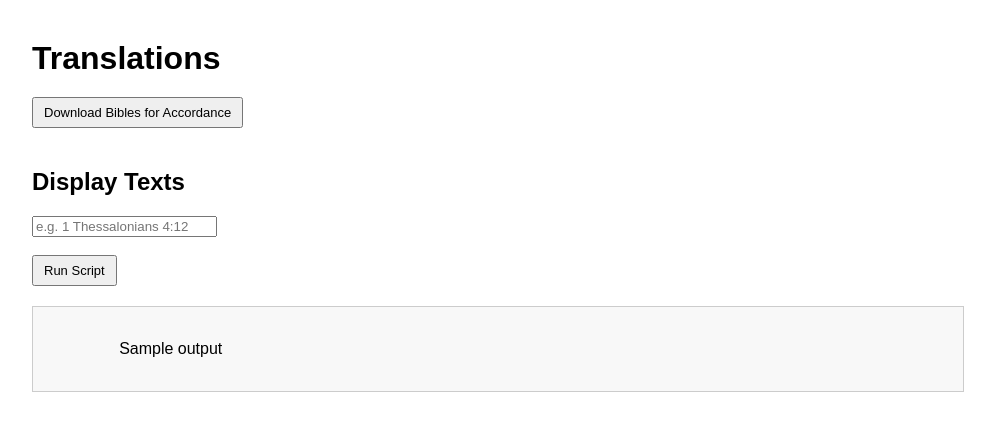
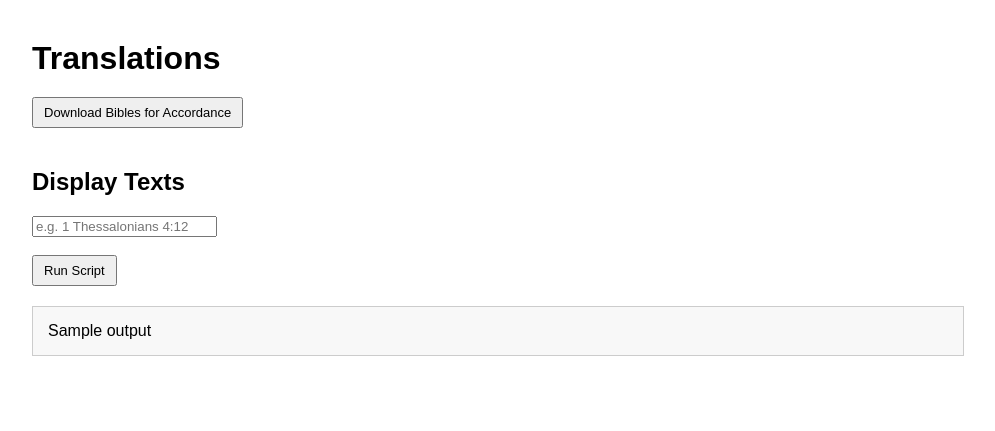
Before and after one commit to stephenwunrow/USFM-Tool, a Flask app: template templates/translations.html in a window 1280 px wide. Shown: the top 431 px of the page, without its empty margins (8-1003 px from the left). Run offline with Flask 3, Linux system fonts and the light colour scheme; the template is opened without the code that fills it: most values are stand-ins (such as "Sample title", 1, 10 or a date in 2020); parts of the project's set-up code (start-up, migrations or seed data) failed here and were passed over.

Commit message:
translations template update

```diff
--- a/templates/translations.html
+++ b/templates/translations.html
@@ -35,7 +35,6 @@
             padding: 15px;
             border: 1px solid #ccc;
             background-color: #f8f8f8;
-            white-space: pre-wrap;
             max-width: 900px;
         }
     </style>
```
